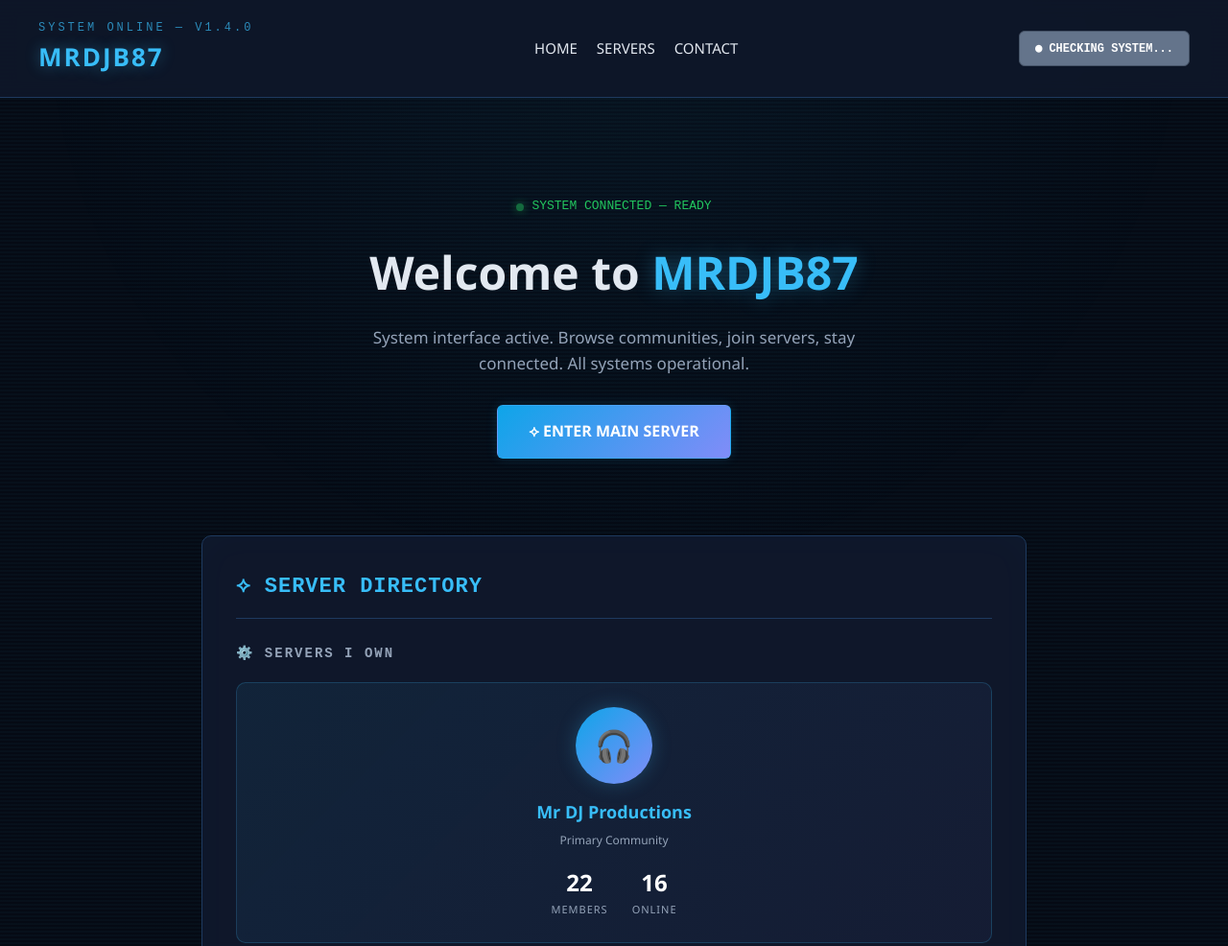
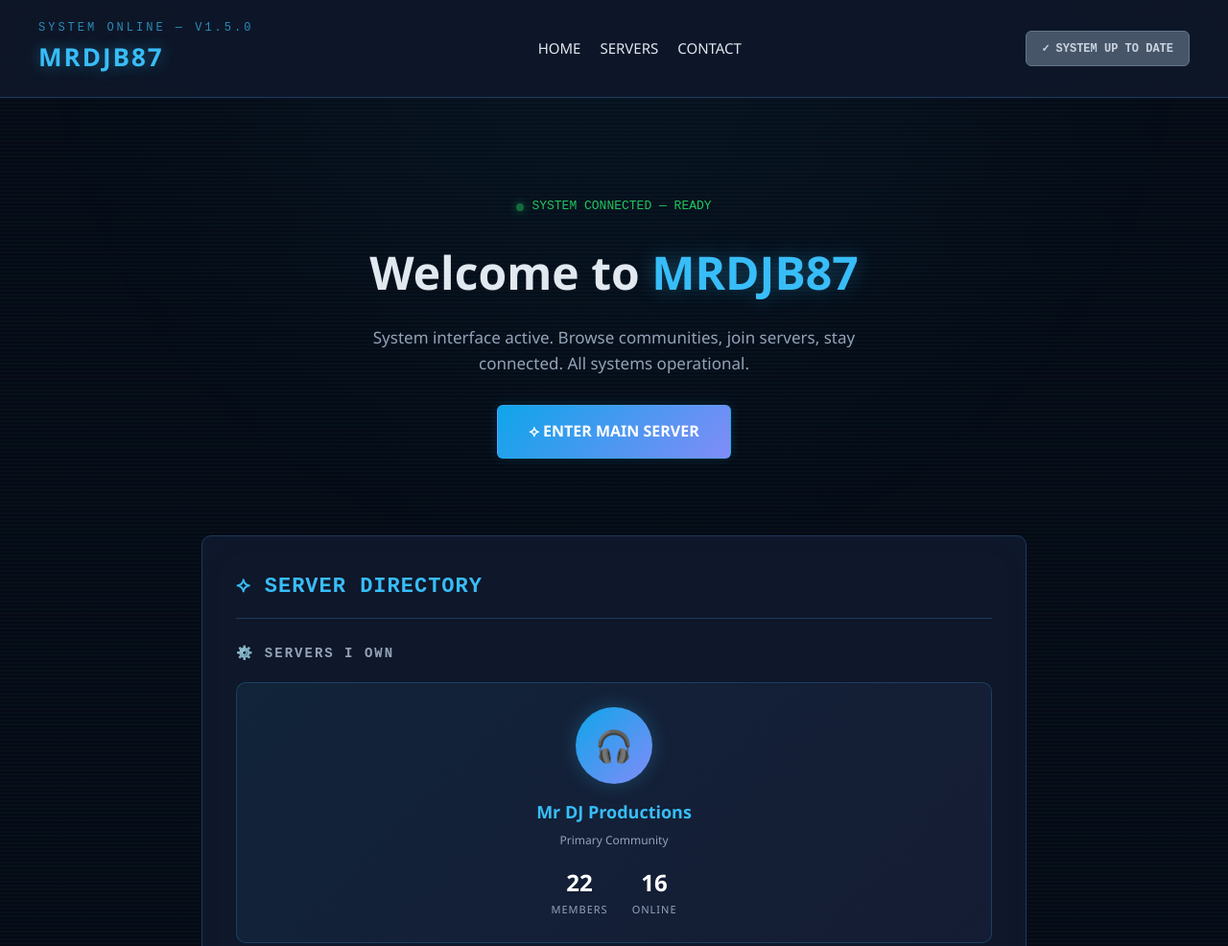
Before and after one commit to mrdjb87/mrdjab87.github.io, a plain HTML site: page index.html in a window 1280 px wide. Shown: the top 986 px of the page at 96% size. Drawn offline with Linux system fonts and the light colour scheme.

Commit message:
Update system version to 1.5.0 in index.html

```diff
--- a/index.html
+++ b/index.html
@@ -452,7 +452,7 @@ footer .system-foot {
   <div class="header-inner">
 
     <div>
-      <div class="system-tag">SYSTEM ONLINE — V1.4.0</div>
+      <div class="system-tag">SYSTEM ONLINE — V1.5.0</div>
       <div class="logo">MRDJB87</div>
     </div>
 
@@ -621,7 +621,7 @@ footer .system-foot {
 <footer>
   <p>&copy; 2026 MRDJB87 — All Rights Reserved</p>
   <p class="system-foot">
-    SYSTEM VERSION 1.4.0 — INTERFACE ACTIVE
+    SYSTEM VERSION 1.5.0 — INTERFACE ACTIVE
   </p>
 </footer>
 
@@ -640,7 +640,7 @@ const VERSION_FILE = "/version.json";
 // TEST MODE
 // Set to true to simulate an available update.
 // Set to false to use the real version.json file.
-const TEST_UPDATE_MODE = flase;
+const TEST_UPDATE_MODE = false;
 
 // Fake update version used in test mode.
 const TEST_VERSION = "1.5.0";
```
